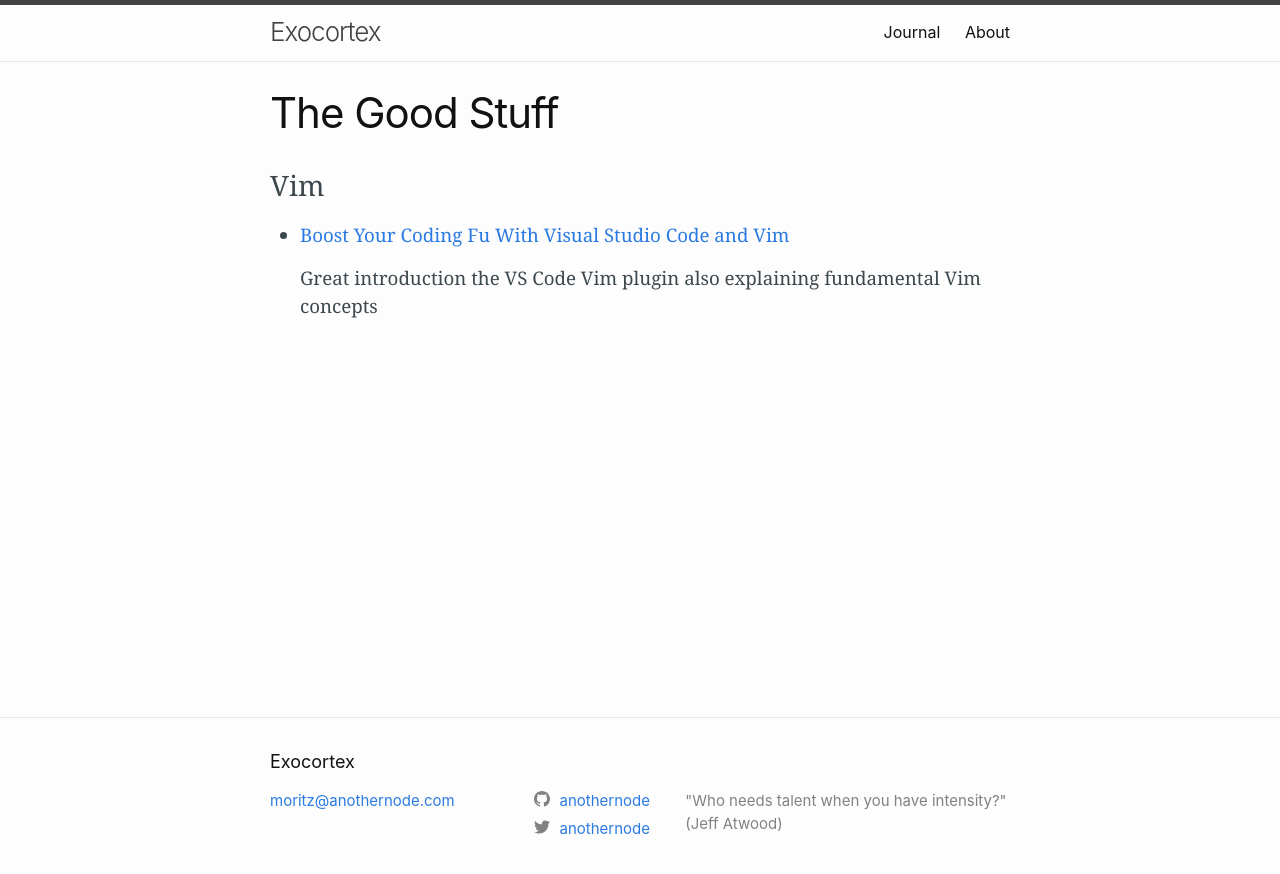
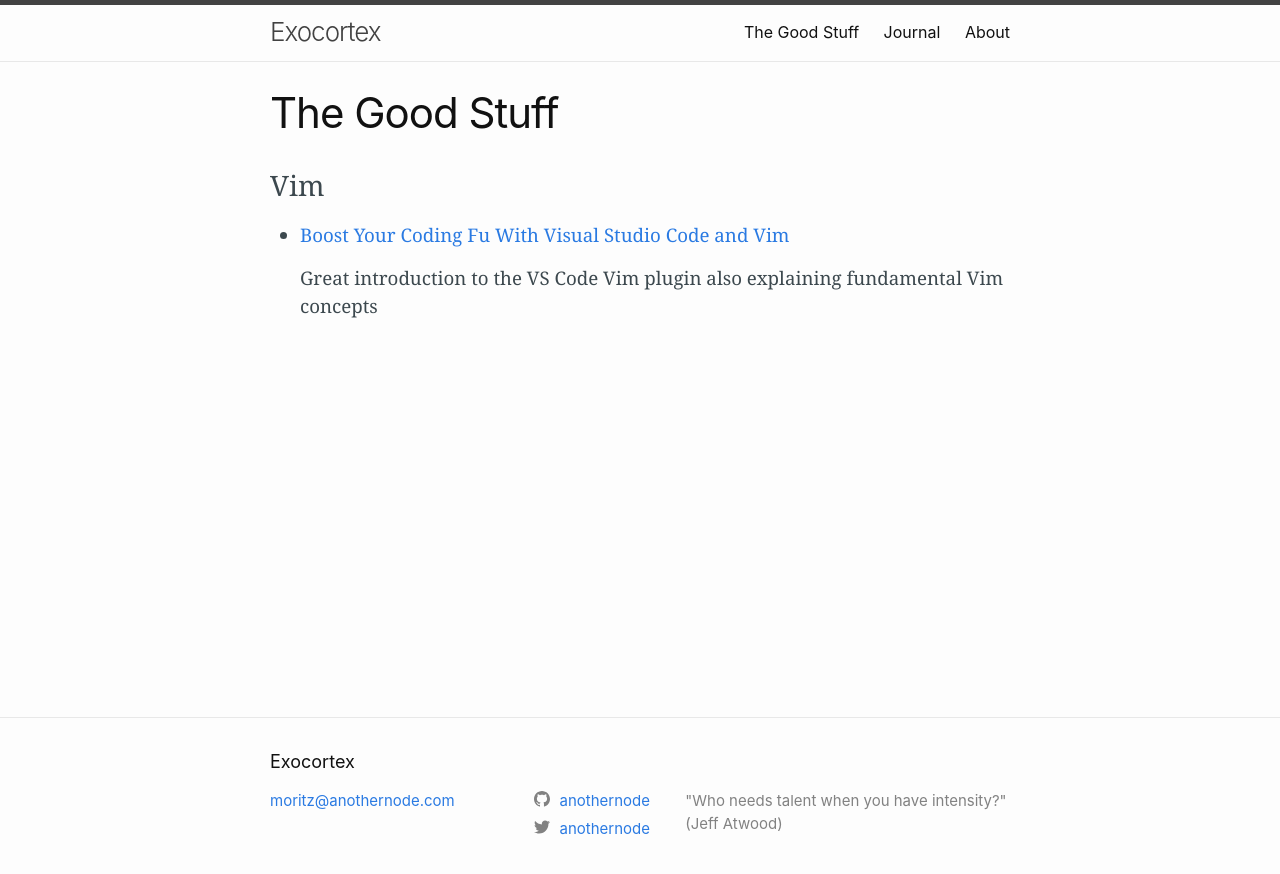
Before and after one commit to anothernode/exocortex-jekyll, a Jekyll site: the page built from the-good-stuff.md, in a window 1280 px wide. Shown: the top 874 px of the page. Built offline with Jekyll 4.4.1, drawn with Linux system fonts in a browser that asks for light colours.

Commit message:
Add the good stuff to the nav

```diff
--- a/_includes/header.html
+++ b/_includes/header.html
@@ -17,6 +17,7 @@
         </label>
 
         <div class="trigger">
+          <a class="page-link" href="/the-good-stuff">The Good Stuff</a>
           <a class="page-link" href="/journal">Journal</a>
           <a class="page-link" href="/about">About</a>
        </div>
--- a/_non_nav_pages/the-good-stuff.md
+++ b/the-good-stuff.md
@@ -9,5 +9,5 @@ permalink: /the-good-stuff/
 - [Boost Your Coding Fu With Visual Studio Code and
   Vim](https://dev.to/vintharas/boost-your-coding-fu-with-visual-studio-code-and-vimboost-your-coding-fu-with-visual-studio-code-and-vim-502h)
 
-  Great introduction the VS Code Vim plugin also explaining fundamental Vim
+  Great introduction to the VS Code Vim plugin also explaining fundamental Vim
   concepts
```
